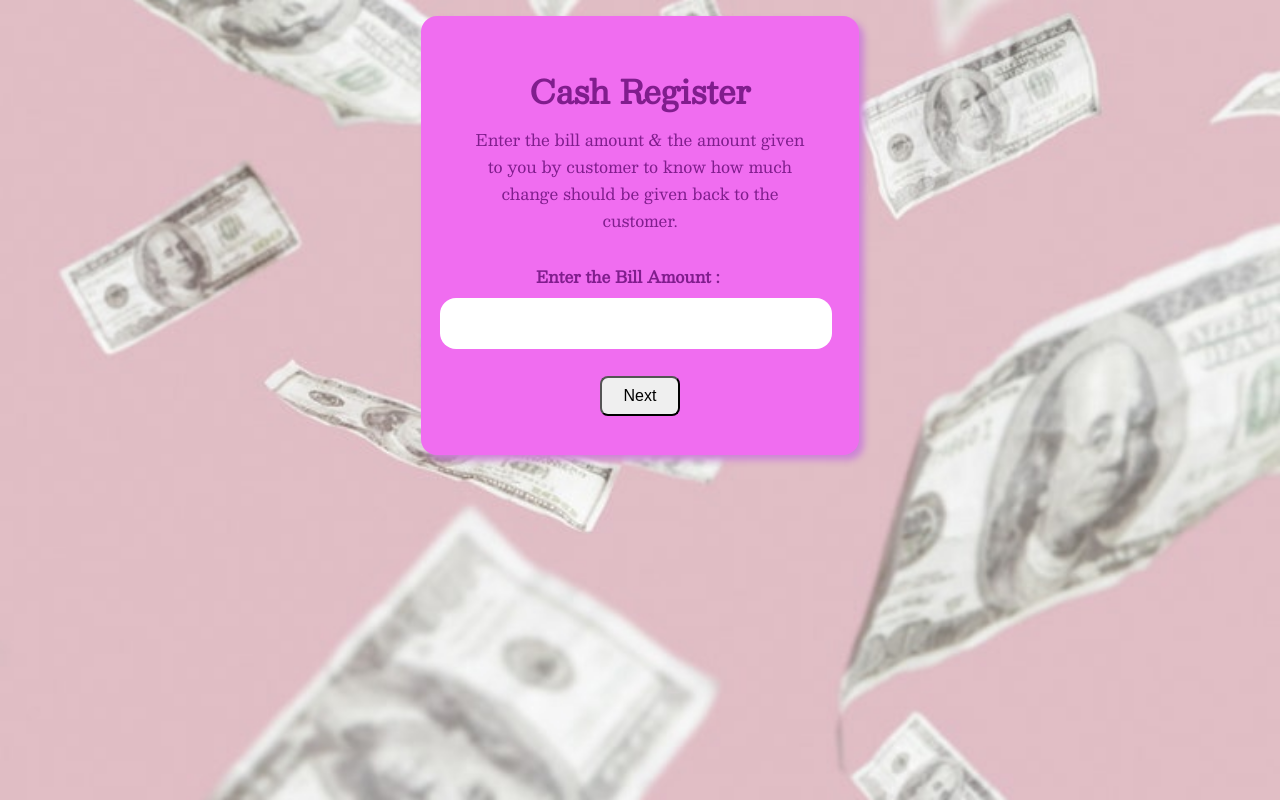
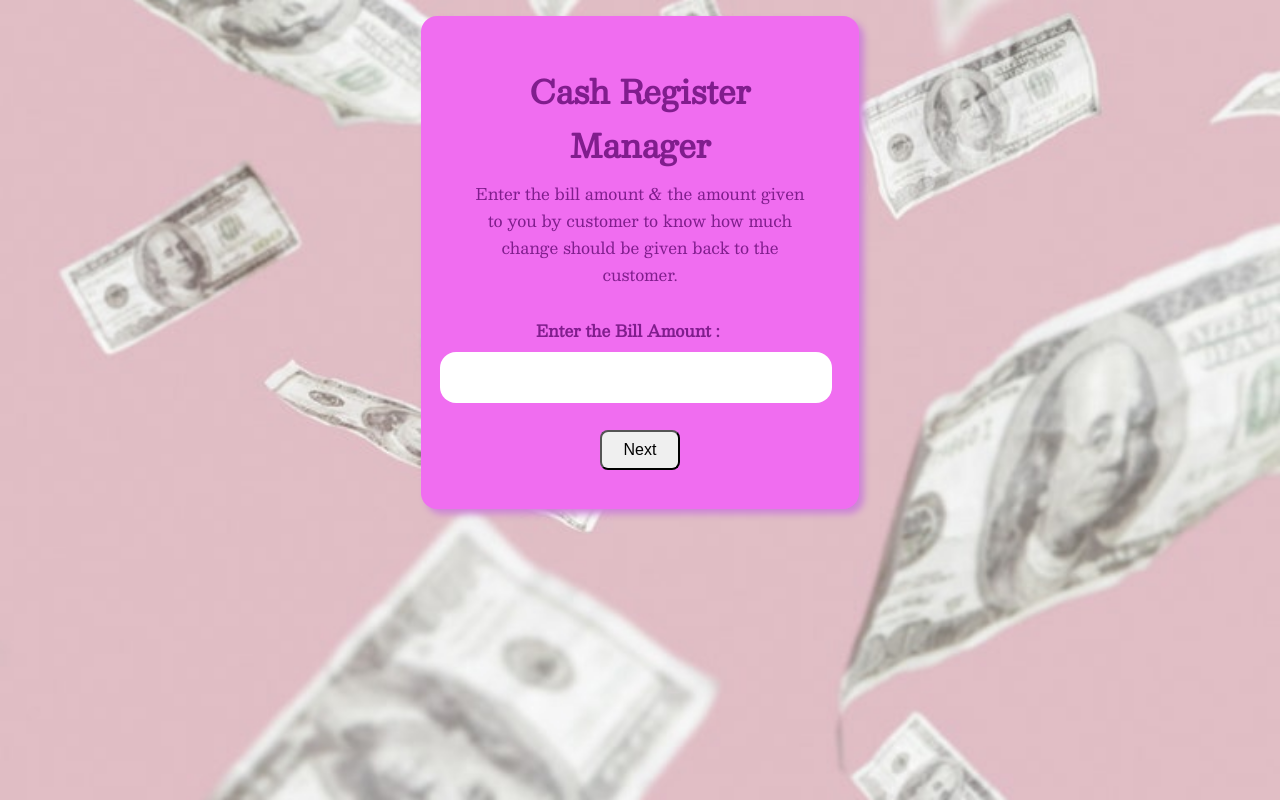
Before and after one commit to shivangisharma01/Cash-register-Manager, a plain HTML site: page index.html in a window 1280 px wide. Drawn offline with nearby package versions, Linux system fonts and the light colour scheme.

Commit message:
docs: name change of app

```diff
--- a/index.html
+++ b/index.html
@@ -5,14 +5,14 @@
     <meta charset="UTF-8">
     <meta http-equiv="X-UA-Compatible" content="IE=edge">
     <meta name="viewport" content="width=device-width, initial-scale=1.0">
-    <title>Cash Register</title>
+    <title>Cash Register Manager </title>
     <link rel="stylesheet" href="./style.css">
 </head>
 
 <body class="bg">
     <div class="container">
         <section class="heading">
-            <h1>Cash Register</h1>
+            <h1>Cash Register Manager</h1>
             <p>
                 Enter the bill amount & the amount given to you by customer to know how much <br>
                 change should be given back to the customer.
```
